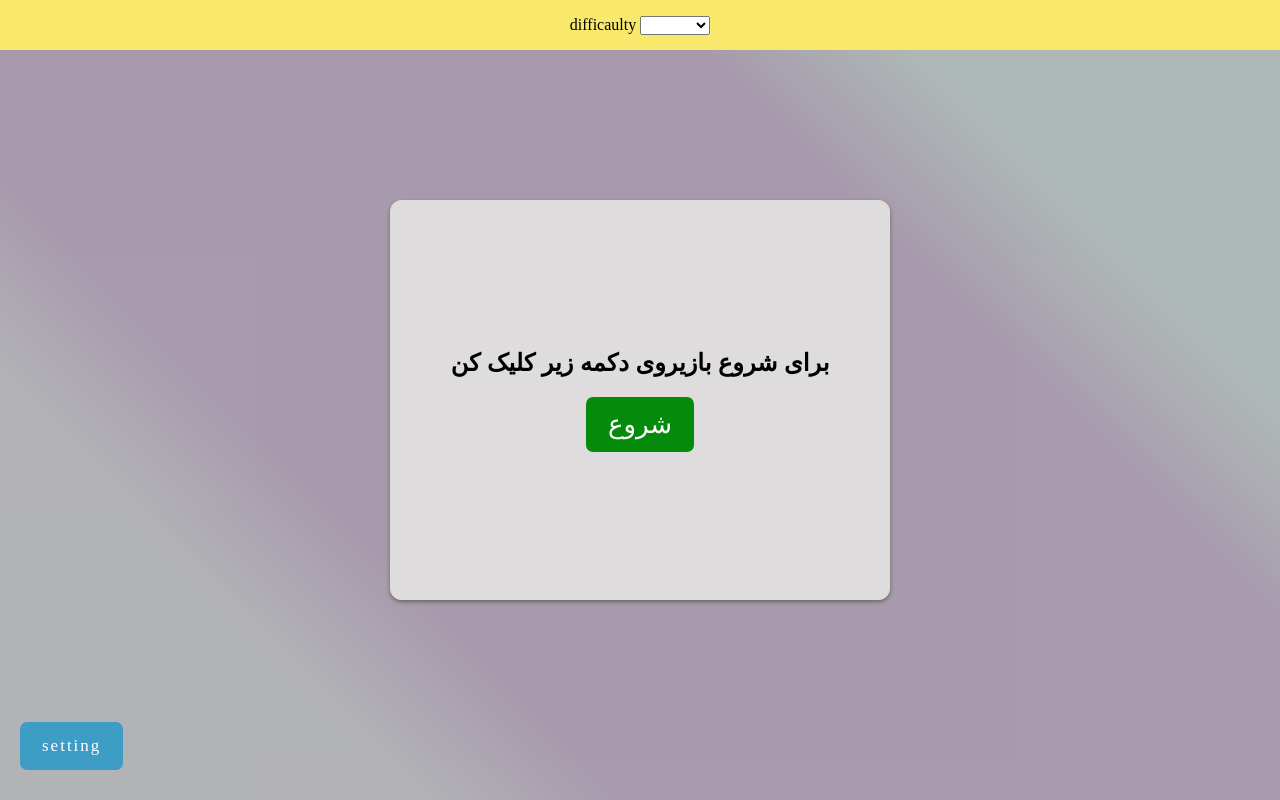
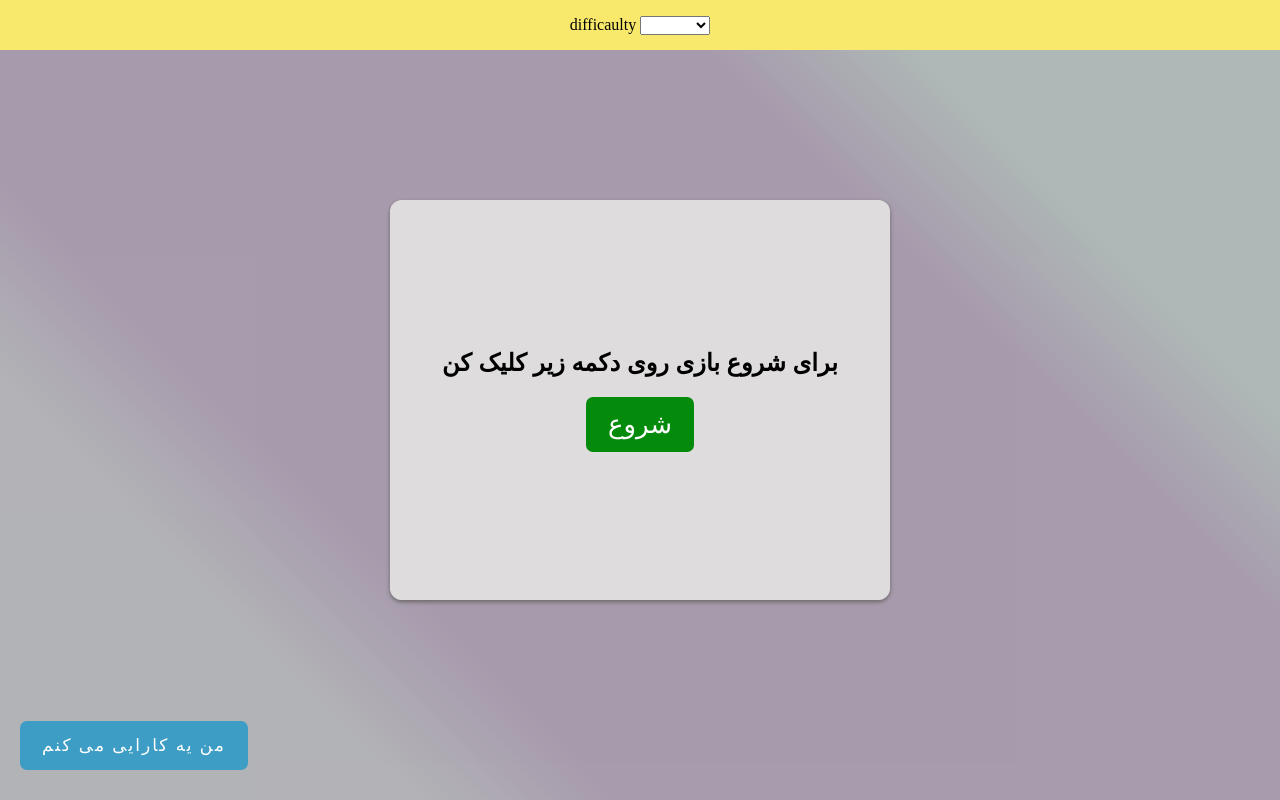
Before and after one commit to moeinnazari/simpletypingtest, a plain HTML site: page index.html in a window 1280 px wide. Drawn offline with Linux system fonts and the light colour scheme.

Commit message:
Update index.html
modify the modal start and buttton setting

```diff
--- a/index.html
+++ b/index.html
@@ -28,7 +28,7 @@
 <!--start-->
 <div class="modal-start">
 	<div class="card-start">
-		<h4>برای شروع بازیروی دکمه زیر کلیک کن</h4>
+		<h4>برای شروع بازی روی دکمه زیر کلیک کن</h4>
 		<button class="btn-start">شروع</button>
 	</div>
 </div>
@@ -38,12 +38,12 @@
 <!--gameOver-->
 <div class="modal-end">
 	<div class="card-start">
-		<h4>باختی</h4>
+		<h4>تلاشت تحسین برانگیزه</h4>
 		<h4>score :<span class="score-end"></span></h4>
 		<button class="btn-end">دوباره</button>
 	</div>
 </div>
-<div class="btn-setting">setting</div>
+<div class="btn-setting">من یه کارایی می کنم</div>
 <script type="text/javascript" src="script.js"></script>
 </body>
 </html>
```
